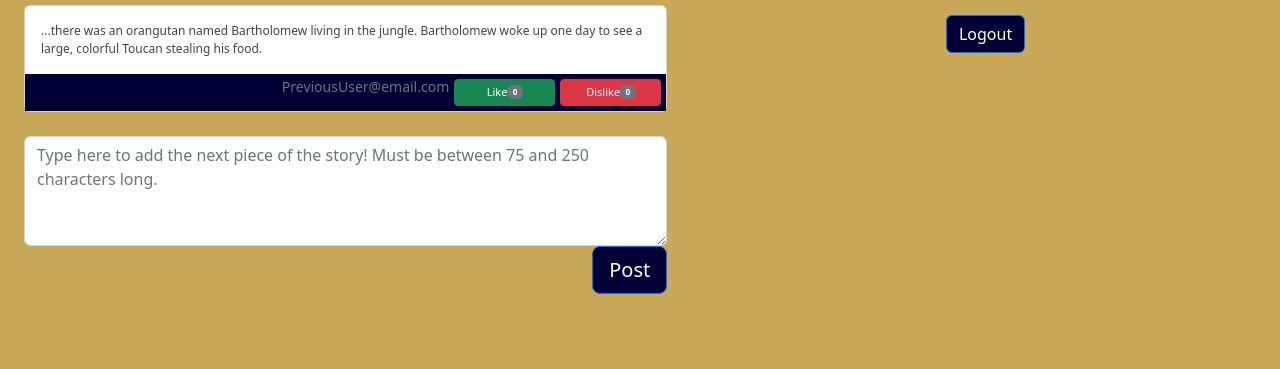
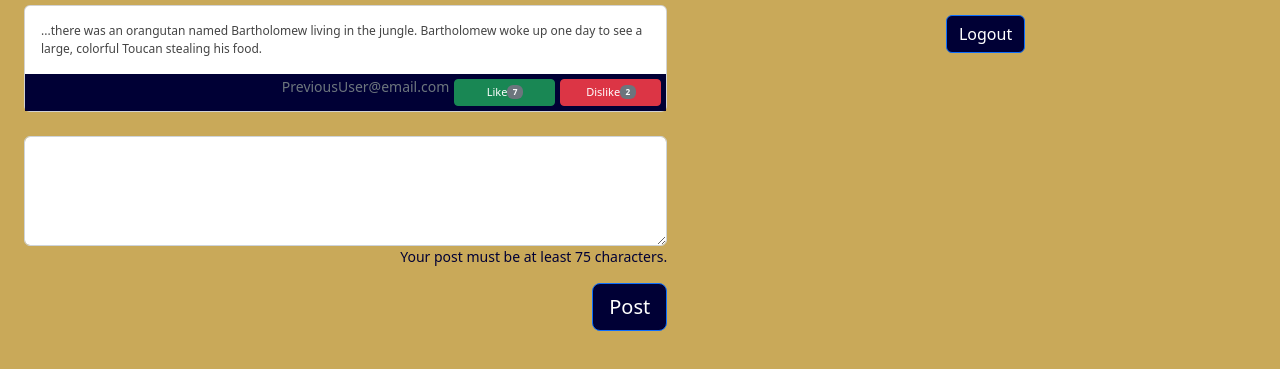
Before and after one commit to MonkeyMan123476/startup, a website: page public/home.html in a window 1280 px wide. Both pictures are taken after a click on the button "Post". Shown: the part 163-532 px from the top of the page. Drawn offline with nearby package versions, Linux system fonts and the light colour scheme; a web font is replaced by a local one.

Commit message:
Added user feedback when post isn't long enough.

```diff
--- a/public/home.html
+++ b/public/home.html
@@ -40,8 +40,9 @@
                 <!--Story Post Entry-->
                 <div class="form-group">
                     <textarea rows="4" id="postInput" class="form-control" placeholder="Type here to add the next piece of the story! Must be between 75 and 250 characters long."
-                    minlength="75" maxlength="250"></textarea>
-                    <button type="submit" class="btn btn-lg btn-primary" onclick="postText()">Post</button>
+                    minlength="75" maxlength="250"> </textarea>
+                    <p id="notify"></p>
+                    <button type="submit" class="btn btn-lg btn-primary post-button" onclick="postText()">Post</button>
                 </div>
             </div>
 
--- a/public/main.css
+++ b/public/main.css
@@ -133,6 +133,11 @@ label {
     color:#000035;
 }
 
+#notify {
+    color:#000035;
+    font-size:14px;
+}
+
 
 
 
--- a/public/write.js
+++ b/public/write.js
@@ -1,7 +1,7 @@
 const userEmailEl = document.querySelector('.user-email');
 userEmailEl.textContent = getEmail();
 
-addCard("...there was an orangutan named Bartholomew living in the jungle. Bartholomew woke up one day to see a large, colorful Toucan stealing his food.", "PreviousUser@email.com");
+addCard("...there was an orangutan named Bartholomew living in the jungle. Bartholomew woke up one day to see a large, colorful Toucan stealing his food.", "PreviousUser@email.com", 7, 2);
 
 function getEmail() {
     let displayEmail = localStorage.getItem('emailAddress');
@@ -15,12 +15,15 @@ function postText() {
     let storyText = document.querySelector("#postInput").value;
 
     if (storyText.length >= 75) {
-        addCard(storyText, getEmail());
+        addCard(storyText, getEmail(), 0, 0);
         document.querySelector("#postInput").value = "";
+        document.querySelector("#notify").textContent = "";
+    } else {
+        document.querySelector("#notify").textContent = "Your post must be at least 75 characters.";
     }
 }
 
-function addCard(storyText, userEmail) {
+function addCard(storyText, userEmail, likes, dislikes) {
 
     let newPost = document.createElement("div");
     newPost.setAttribute("class", "prev-post");
@@ -33,7 +36,7 @@ function addCard(storyText, userEmail) {
     newPost.appendChild(card);
 
     makeCardBody(card, storyText);
-    makeButtonBar(card, userEmail);
+    makeButtonBar(card, userEmail, likes, dislikes);
 }
 
 function makeCardBody(card, storyText) {
@@ -47,7 +50,7 @@ function makeCardBody(card, storyText) {
     cardBody.appendChild(storyAddition);
 }
 
-function makeButtonBar(card, userEmail) {
+function makeButtonBar(card, userEmail, likes, dislikes) {
     let buttonBar = document.createElement("div");
     buttonBar.setAttribute("class", "buttons");
     card.appendChild(buttonBar);
@@ -70,7 +73,7 @@ function makeButtonBar(card, userEmail) {
 
     let likeNumber = document.createElement("span");
     likeNumber.setAttribute("class", "badge bg-secondary");
-    likeNumber.textContent = 0;
+    likeNumber.textContent = likes;
     likeButton.appendChild(likeNumber);
 
 
@@ -83,8 +86,6 @@ function makeButtonBar(card, userEmail) {
 
     let dislikeNumber = document.createElement("span");
     dislikeNumber.setAttribute("class", "badge bg-secondary");
-    dislikeNumber.textContent = 0;
+    dislikeNumber.textContent = dislikes;
     dislikeButton.appendChild(dislikeNumber);
 }
-
-getPlayerName
```
Also changed, not shown: index.js (+5 -5 lines).
